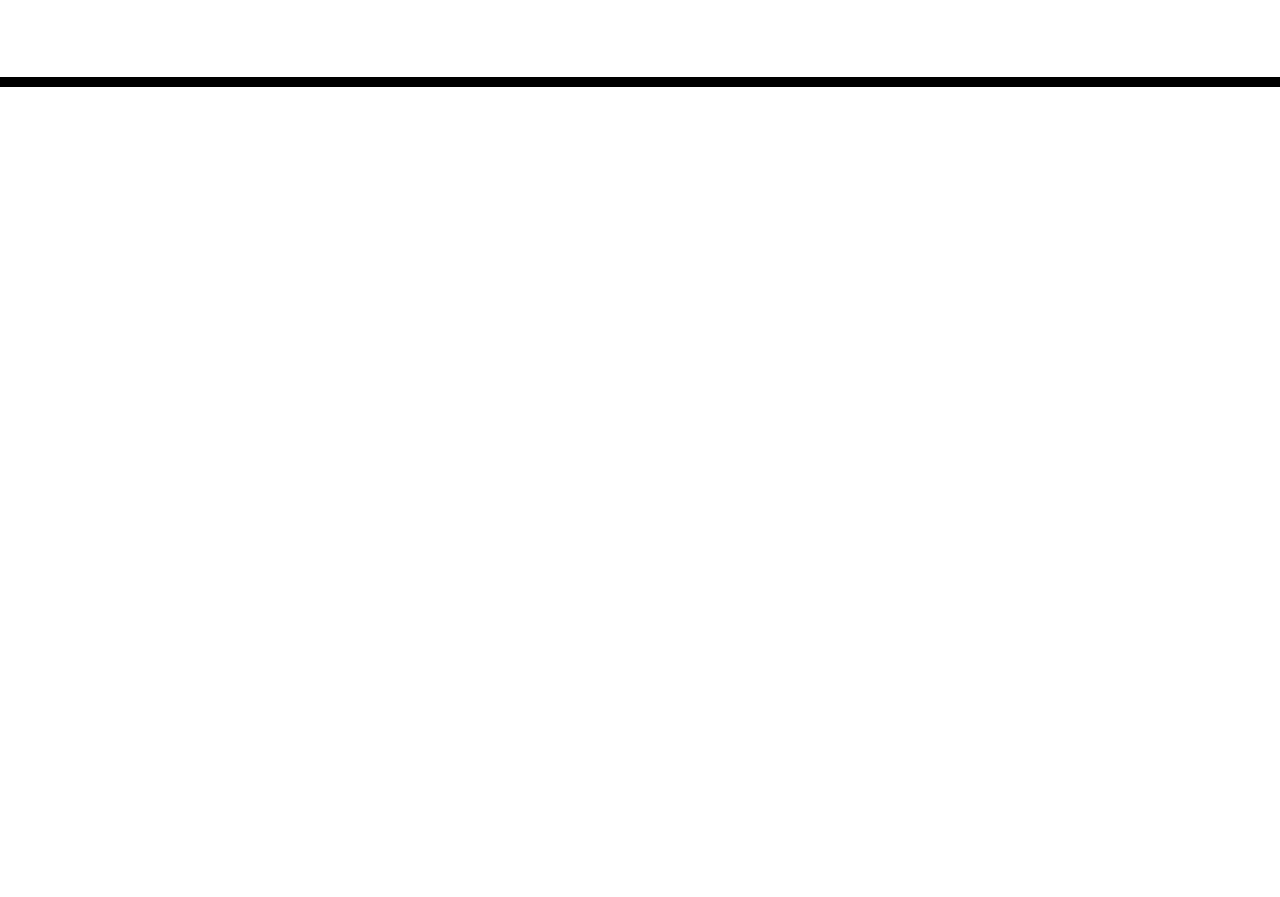
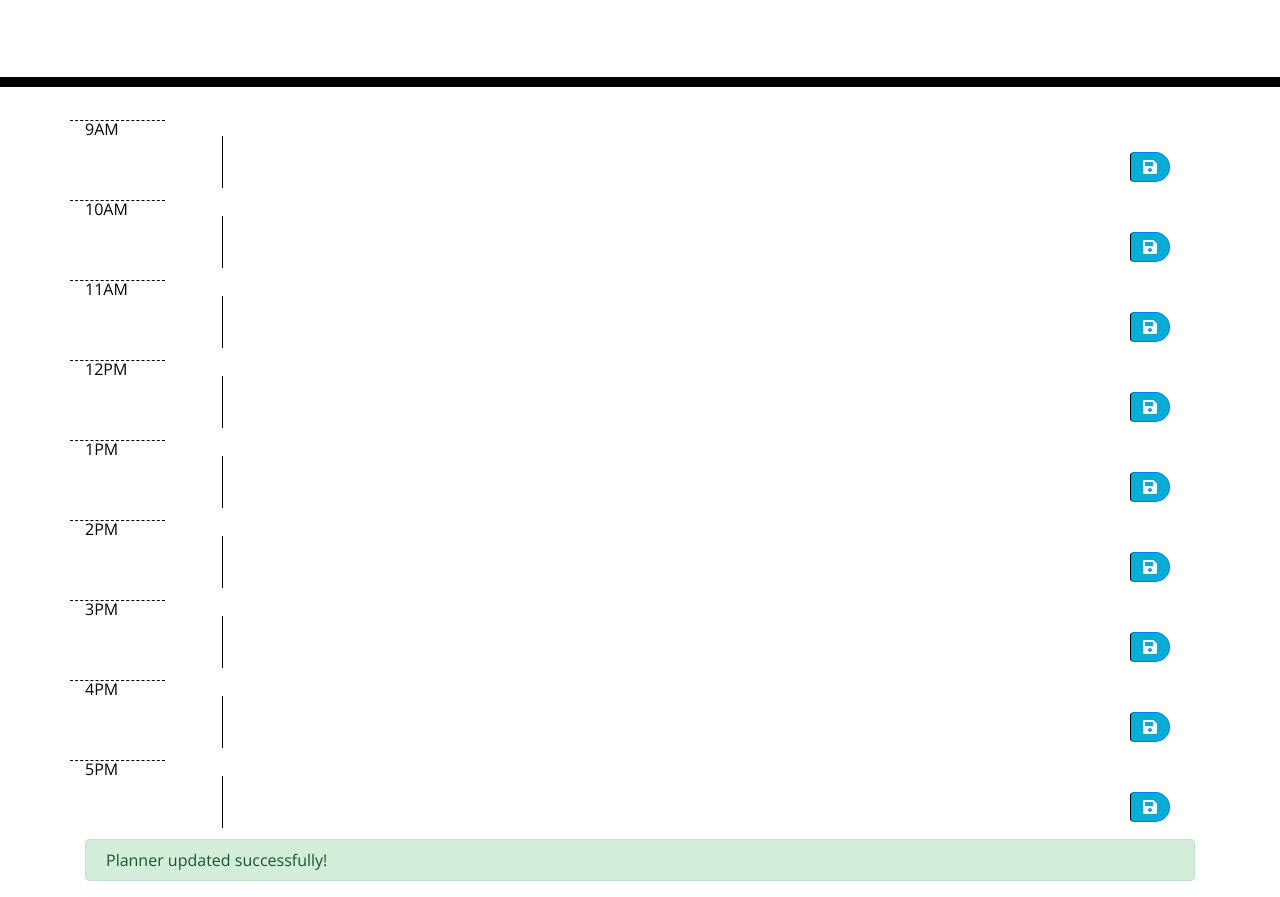
Before and after one commit to Ahmeds226/Work-Day-Planner, a plain HTML site: page index.html in a window 1280 px wide. Shown: the part 181-1078 px from the top of the page. Before the commit the page ends 800 px from the top, so only its background shows below. Drawn offline with nearby package versions, Linux system fonts and the light colour scheme.

Commit message:
Added time blocks

```diff
--- a/index.html
+++ b/index.html
@@ -30,6 +30,109 @@
     </header>
     <div class="container">
       <!-- Timeblocks go here -->
+      <!-- 9AM -->
+      <div class="row">
+        <div class="col-2 col-sm-1 hour">9AM</div>
+        <div class="col-8 col-sm-10">
+          <textarea name="task"></textarea>
+        </div>
+        <div class="col-2 col-sm-1">
+          <button class="btn btn-primary saveBtn fas fa-save" id="0"></button>
+        </div>
+      </div>
+
+      <!-- 10AM -->
+      <div class="row">
+        <div class="col-2 col-sm-1 hour">10AM</div>
+        <div class="col-8 col-sm-10">
+          <textarea name="task"></textarea>
+        </div>
+        <div class="col-2 col-sm-1">
+          <button class="btn btn-primary saveBtn fas fa-save" id="1"></button>
+        </div>
+      </div>
+
+      <!-- 11AM -->
+      <div class="row">
+        <div class="col-2 col-sm-1 hour">11AM</div>
+        <div class="col-8 col-sm-10">
+          <textarea name="task"></textarea>
+        </div>
+        <div class="col-2 col-sm-1">
+          <button class="btn btn-primary saveBtn fas fa-save" id="2"></button>
+        </div>
+      </div>
+
+      <!-- 12PM -->
+      <div class="row">
+        <div class="col-2 col-sm-1 hour">12PM</div>
+        <div class="col-8 col-sm-10">
+          <textarea name="task"></textarea>
+        </div>
+        <div class="col-2 col-sm-1">
+          <button class="btn btn-primary saveBtn fas fa-save" id="3"></button>
+        </div>
+      </div>
+
+      <!-- 1PM -->
+      <div class="row">
+        <div class="col-2 col-sm-1 hour">1PM</div>
+        <div class="col-8 col-sm-10">
+          <textarea name="task"></textarea>
+        </div>
+        <div class="col-2 col-sm-1">
+          <button class="btn btn-primary saveBtn fas fa-save" id="4"></button>
+        </div>
+      </div>
+
+      <!-- 2PM -->
+      <div class="row">
+        <div class="col-2 col-sm-1 hour">2PM</div>
+        <div class="col-8 col-sm-10">
+          <textarea name="task"></textarea>
+        </div>
+        <div class="col-2 col-sm-1">
+          <button class="btn btn-primary saveBtn fas fa-save" id="5"></button>
+        </div>
+      </div>
+
+      <!-- 3PM -->
+      <div class="row">
+        <div class="col-2 col-sm-1 hour">3PM</div>
+        <div class="col-8 col-sm-10">
+          <textarea name="task"></textarea>
+        </div>
+        <div class="col-2 col-sm-1">
+          <button class="btn btn-primary saveBtn fas fa-save" id="6"></button>
+        </div>
+      </div>
+
+      <!-- 4PM -->
+      <div class="row">
+        <div class="col-2 col-sm-1 hour">4PM</div>
+        <div class="col-8 col-sm-10">
+          <textarea name="task"></textarea>
+        </div>
+        <div class="col-2 col-sm-1">
+          <button class="btn btn-primary saveBtn fas fa-save" id="7"></button>
+        </div>
+      </div>
+
+      <!-- 5PM -->
+      <div class="row">
+        <div class="col-2 col-sm-1 hour">5PM</div>
+        <div class="col-8 col-sm-10">
+          <textarea name="task"></textarea>
+        </div>
+        <div class="col-2 col-sm-1">
+          <button class="btn btn-primary saveBtn fas fa-save" id="8"></button>
+        </div>
+      </div>
+
+      <!-- Alert -->
+      <div class="alert alert-success" role="alert">
+        Planner updated successfully!
+      </div>
     </div>
 
     <script src="https://cdnjs.cloudflare.com/ajax/libs/jquery/3.2.1/jquery.min.js"></script>
```
